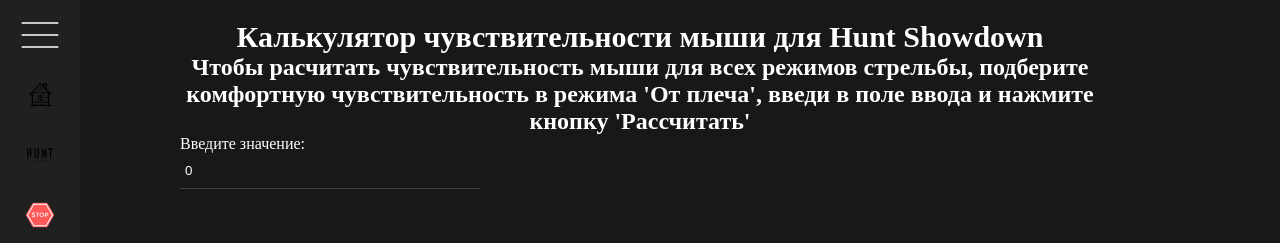
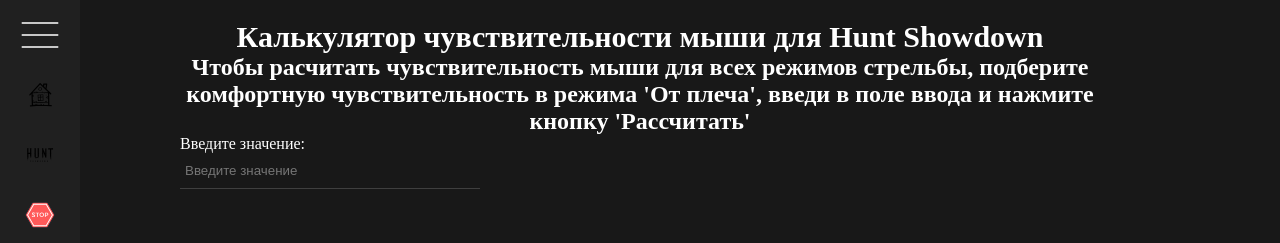
Before and after one commit to Lugzan151892/hunt-showdown, a Nuxt app: page /calculator/CalculatorView in a window 1280 px wide. Shown: the top 243 px of the page. Built offline with nearby package versions, Linux system fonts and the light colour scheme.

Commit message:
calculator: fixed custom elements, added calc function

```diff
--- a/app.vue
+++ b/app.vue
@@ -2,7 +2,9 @@
 	<div class="app">
 		<HeaderComponent />
 		<div class="content">
+			<div class="content__wrapper">
 				<NuxtPage />
+			</div>
 		</div>
 		<InfoModal v-if="mainStore.mainModal" />
 		<LoadingView v-if="mainStore.loading" />
@@ -34,6 +36,11 @@
 </script>
 <style lang="scss" scoped>
 	.content {
+		@media (max-width: 767px) {
+			margin-left: 80px;
+		}
+
+		&__wrapper {
 			margin: 0 auto;
 			max-width: 1240px;
 
@@ -53,4 +60,5 @@
 				max-width: 240px;
 			}
 		}
+	}
 </style>
--- a/components/ui/CustomInput.vue
+++ b/components/ui/CustomInput.vue
@@ -2,12 +2,13 @@
 	<div class="wrapper">
 		<div class="container" :class="{ 'container-error': errors }">
 			<input
-				v-model="value"
 				class="container__input"
 				:type="computedType"
 				:placeholder="placeholder"
-				@input="$emit('input', $event)"
-				@change="$emit('change', $event)"
+				:max="max"
+				:model-value="value"
+				@input="handleInput($event)"
+				@change="handleInput($event)"
 			/>
 			<img
 				v-if="props.type === 'password'"
@@ -22,12 +23,8 @@
 <script lang="ts" setup>
 	import visibly from '@/assets/images/password_hide.png';
 	import visiblyOff from '@/assets/images/password_show.png';
-	const emit = defineEmits(['update:modelValue', 'input', 'change']);
+	const emit = defineEmits(['input', 'change']);
 	const props = defineProps({
-		modelValue: {
-			type: [Number, String],
-			default: ''
-		},
 		placeholder: {
 			type: String,
 			default: ''
@@ -39,24 +36,38 @@
 		errors: {
 			type: String,
 			default: ''
+		},
+		max: {
+			type: Number,
+			default: 0
 		}
 	});
 
-	const value = computed({
-		get() {
-			return props.modelValue;
-		},
-		set(val) {
-			emit('update:modelValue', val);
-		}
-	});
-
+	const value = defineModel<string | number>();
 	const showPassword = ref(false);
 
 	const computedType = computed(() => {
 		if (props.type !== 'password') return props.type;
 		else return showPassword.value ? 'text' : 'password';
 	});
+
+	const handleInput = (e: Event) => {
+		const inputElement = e.target as HTMLInputElement;
+
+		if (!value.value) {
+			value.value = '';
+		}
+
+		if (props.type === 'number') {
+			console.log(props.type, inputElement.value, props.max);
+			console.log(props.max && +inputElement.value > props.max);
+			if (props.max && +inputElement.value > props.max) return;
+		}
+		console.log(inputElement.value);
+		value.value = inputElement.value;
+		emit('input', inputElement.value);
+		emit('change', inputElement.value);
+	};
 </script>
 <style lang="scss" scoped>
 	.wrapper {
--- a/components/ui/CustomProgressBar.vue
+++ b/components/ui/CustomProgressBar.vue
@@ -1,5 +1,11 @@
 <template>
-	<div class="container">
+	<div
+		class="container"
+		:class="{
+			'container--disabled': disabled,
+			pointer: !disabled
+		}"
+	>
 		<div ref="lineRef" class="line" @click="handleMouseDown($event)">
 			<div class="line__filled" :style="{ width: `${fillPercent}%` }" />
 		</div>
@@ -23,6 +29,10 @@
 		modelValue: {
 			type: Number,
 			default: 0
+		},
+		disabled: {
+			type: Boolean,
+			default: false
 		}
 	});
 
@@ -42,6 +52,7 @@
 	const fillPercent = ref(0);
 
 	const handleMouseDown = (e: MouseEvent) => {
+		if (props.disabled) return;
 		if (lineRef.value) {
 			const rangeDifference = e.clientX - lineRef.value.offsetLeft;
 			const currentLineWidth = lineRef.value.clientWidth;
@@ -67,12 +78,14 @@
 		grid-template-columns: 1fr max-content;
 		column-gap: 10px;
 		align-items: center;
+		&--disabled {
+			opacity: 0.5;
+		}
 	}
 	.line {
 		height: 10px;
 		width: 100%;
 		border: 1px solid white;
-		cursor: pointer;
 		&__filled {
 			height: 100%;
 			background-color: white;
@@ -81,4 +94,7 @@
 	.number {
 		width: 30px;
 	}
+	.pointer {
+		cursor: pointer;
+	}
 </style>
--- a/pages/calculator/CalculatorView.vue
+++ b/pages/calculator/CalculatorView.vue
@@ -2,34 +2,40 @@
 	<article class="calculator">
 		<h1 class="calculator__title">{{ $t('calc.calculatorTitle') }}</h1>
 		<h2 class="calculator__description">{{ $t('calc.calculatorDescription') }}</h2>
-		<div>
+		<div class="calculator__content">
 			<label>
 				<p>{{ $t('calc.inputSensitivity') }}:</p>
-				<UiCustomInput v-model="userValue" :placeholder="$t('calc.inputSensitivity')" type="number" />
+				<UiCustomInput
+					v-model="userValue"
+					:placeholder="$t('calc.inputSensitivity')"
+					type="number"
+					:max="3"
+					@input="handleInputUserValue"
+				/>
 			</label>
 			<div v-if="userValue" class="calculator__item">
 				<p class="calculator__item-title">{{ $t('hunt.shoulderAim') }}</p>
-				<UiCustomProgressBar />
+				<UiCustomProgressBar v-model="shoulderAim" disabled />
 			</div>
 			<div v-if="userValue" class="calculator__item">
 				<p class="calculator__item-title">{{ $t('hunt.aimDownSights') }}</p>
-				<UiCustomProgressBar />
+				<UiCustomProgressBar v-model="aimDownSights" disabled />
 			</div>
 			<div v-if="userValue" class="calculator__item">
 				<p class="calculator__item-title">{{ $t('hunt.deadeyeScope') }}</p>
-				<UiCustomProgressBar />
+				<UiCustomProgressBar v-model="deadeyeScope" disabled />
 			</div>
 			<div v-if="userValue" class="calculator__item">
 				<p class="calculator__item-title">{{ $t('hunt.marksmanScope') }}</p>
-				<UiCustomProgressBar />
+				<UiCustomProgressBar v-model="marksmanScope" disabled />
 			</div>
 			<div v-if="userValue" class="calculator__item">
 				<p class="calculator__item-title">{{ $t('hunt.sniperScope') }}</p>
-				<UiCustomProgressBar />
+				<UiCustomProgressBar v-model="sniperScope" disabled />
 			</div>
 			<div v-if="userValue" class="calculator__item">
 				<p class="calculator__item-title">{{ $t('hunt.aperture') }}</p>
-				<UiCustomProgressBar />
+				<UiCustomProgressBar v-model="aperture" disabled />
 			</div>
 		</div>
 	</article>
@@ -37,6 +43,22 @@
 
 <script lang="ts" setup>
 	const userValue = ref(0);
+
+	const shoulderAim = ref(0);
+	const aimDownSights = ref(0);
+	const deadeyeScope = ref(0);
+	const marksmanScope = ref(0);
+	const sniperScope = ref(0);
+	const aperture = ref(0);
+
+	const handleInputUserValue = () => {
+		shoulderAim.value = userValue.value;
+		aimDownSights.value = +(userValue.value * 0.8).toFixed(2);
+		deadeyeScope.value = +(userValue.value * 0.7).toFixed(2);
+		marksmanScope.value = +(userValue.value * 0.6).toFixed(2);
+		sniperScope.value = +(userValue.value * 0.5).toFixed(2);
+		aperture.value = +(userValue.value * 0.7).toFixed(2);
+	};
 </script>
 
 <style lang="scss" scoped>
@@ -55,12 +77,12 @@
 		}
 		&__item {
 			display: grid;
+			margin-top: 30px;
 			grid-template-columns: 1fr 1fr;
 			align-items: center;
 			height: 50px;
 			&-title {
 				font-size: 26px;
-				margin-top: 30px;
 			}
 		}
 	}
--- a/pages/index.vue
+++ b/pages/index.vue
@@ -38,14 +38,21 @@
 		display: grid;
 		margin-top: 20px;
 		grid-template-columns: 1fr 1fr;
+		@media (max-width: 768px) {
+			grid-template-columns: 1fr;
+		}
 		gap: 20px;
 		&__title {
-			grid-area: 1 / 1 / 2 / 3;
+			@media (min-width: 768px) {
+				grid-area: 1 / 1 / 2 / 3;
+			}
 			text-align: center;
 			font-size: 30px;
 		}
 		&__updates {
-			grid-area: 2 / 2 / 6 / 3;
+			@media (min-width: 768px) {
+				grid-area: 2 / 2 / 6 / 3;
+			}
 		}
 	}
 </style>
```
Lines whose indentation alone changed are shown as unchanged.
